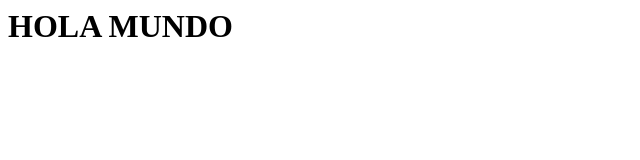
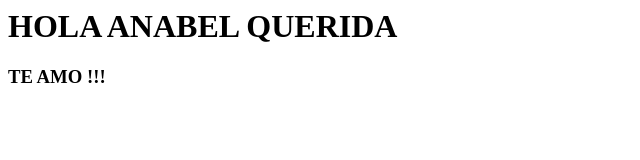
Before and after one commit to gaxtonl/hosting, a plain HTML site: page index.html in a window 1280 px wide. Shown: the whole page, without its empty margins (0-640 px from the left). Drawn offline with Linux system fonts and the light colour scheme.

Commit message:
Update index.html

```diff
--- a/index.html
+++ b/index.html
@@ -3,6 +3,7 @@
     <title> hola </title>
   </head>
   <body>
-    <h1> HOLA MUNDO </h1>
+    <h1> HOLA ANABEL QUERIDA </h1>
+    <h3> TE AMO !!!</h3>
   </body>
 </html>
```
